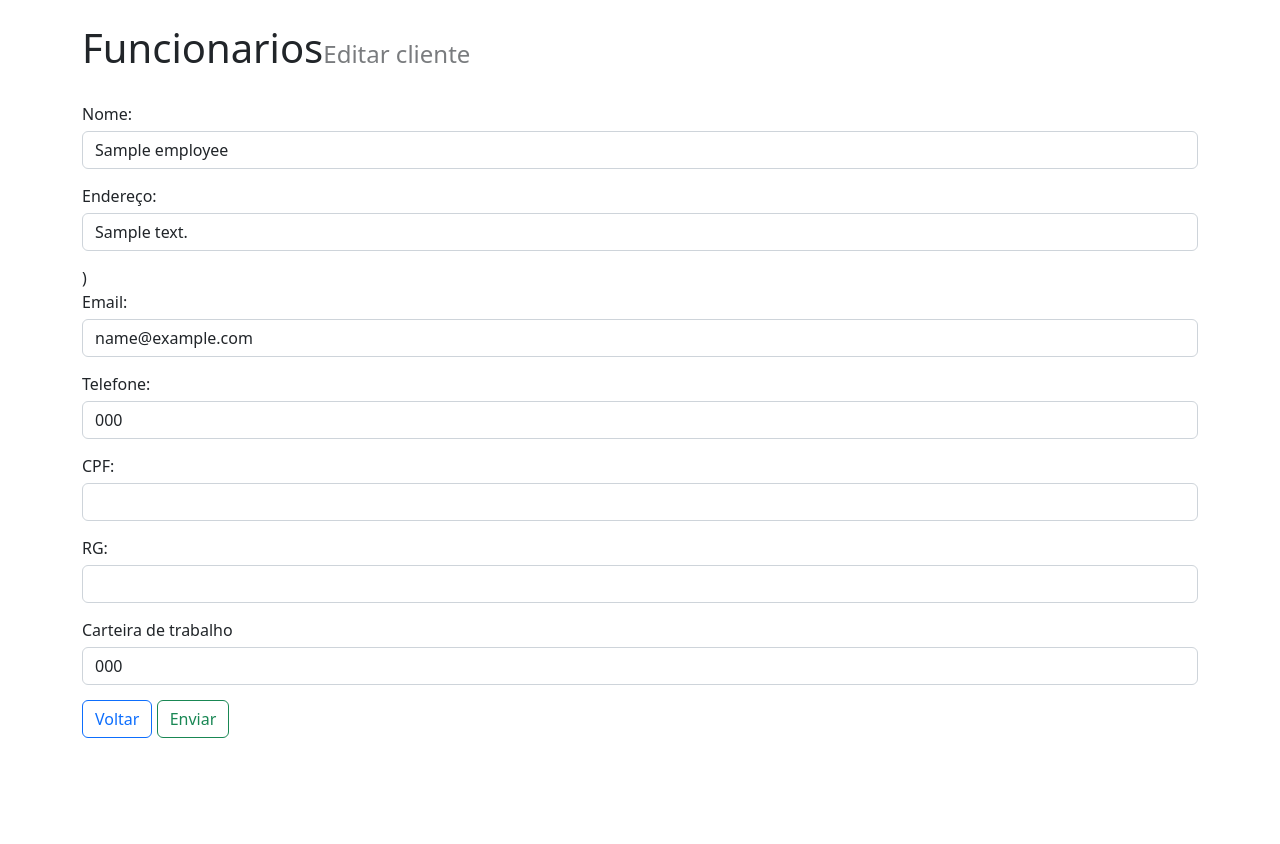
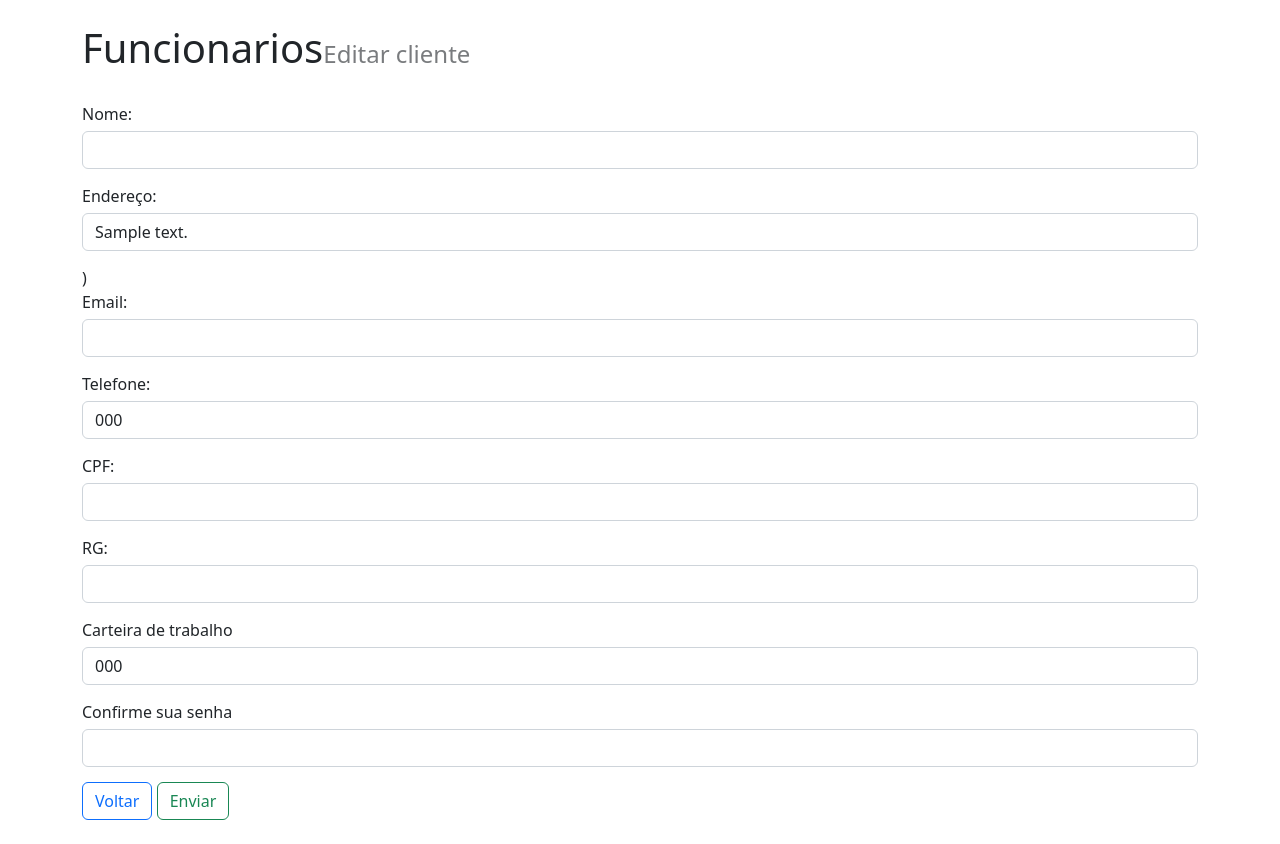
Before and after one commit to GustavoMinelli/Mercado2.0, a Laravel app: template resources/views/pages/employee/form.blade.php in a window 1280 px wide. Shown: the part 56-900 px from the top of the page. Before the commit the page ends 794 px from the top, so only its background shows below. Run offline with Laravel 8, Linux system fonts and the light colour scheme; the template is opened without the code that fills it: most values are stand-ins (such as "Sample title", 1, 10 or a date in 2020); parts of the project's set-up code (start-up, migrations or seed data) failed here and were passed over.

Commit message:
Update app/Http/Controllers/EmployeeController.php, resources/views/pages/employee/form.blade.php, resources/views/pages/sale/details.blade.php, resources/views/pages/employee/details.blade.php, resources/views/pages/employee/index.blade.php

```diff
--- a/resources/views/pages/employee/form.blade.php
+++ b/resources/views/pages/employee/form.blade.php
@@ -28,7 +28,7 @@
 
                 <div class="form-group">
                     <label>Nome: </label>
-                    <input type="text" class="form-control" name="name" required value="{{ old('name', $employee->name) }}">
+                    <input type="text" class="form-control" name="name" required value="{{ old('name', $user->name) }}">
                 </div>
 
                 <div class="form-group">
@@ -38,7 +38,7 @@
 )
                 <div class="form-group">
                     <label>Email: </label>
-                    <input type="email" class="form-control" name="email" required value="{{ old('email', $employee->email) }}">
+                    <input type="email" class="form-control" name="email" required value="{{ old('email', $user->email) }}">
                 </div>
 
                 <div class="form-group">
@@ -61,6 +61,32 @@
                     <input type="number" class="form-control" name="work_code" required value="{{ old('work_code', $employee->work_code) }}">
                 </div>
 
+                @if($isEdit)
+
+                    <div class="form-group">
+                        <label for="password">Confirme sua senha</label>
+                        <input type="password" class="form-control" name="password"id="password"required>
+                    </div>
+
+                @else
+
+                    <div class="form-group">
+
+                        <label for="password">Senha</label>
+                        <input id="password" type="password" class="form-control @error('password') is-invalid @enderror" name="password" required>
+
+                    </div>
+
+                    <div class="form-group">
+
+                        <label for="password-confirm">Confirmar senha</label>
+                        <input id="password-confirm" type="password" class="form-control" name="password_confirmation" required>
+
+                    </div>
+
+                @endif
+
+
                 <div class="page-controls">
 
                     <a class="btn btn-outline-primary" href="{{ url('employees') }}">Voltar</a>
--- a/resources/views/pages/employee/index.blade.php
+++ b/resources/views/pages/employee/index.blade.php
@@ -37,7 +37,7 @@
                             <tr>
 
                                 <td>{{$employee->id}}</td>
-                                <td>{{$employee->name}}</td>
+                                <td>{{$employee->user->name}}</td>
                                 <td>{{$employee->phone}}</td>
                                 <td>
                                     <a class="btn btn-primary" href="{{url('employees/'.$employee->id. '/show') }}">Perfil</a>
```
Also changed, not shown: app/Http/Controllers/EmployeeController.php (+19 -7 lines), resources/views/pages/employee/details.blade.php (+9 -2 lines), resources/views/pages/sale/details.blade.php (+6 -1 lines).
